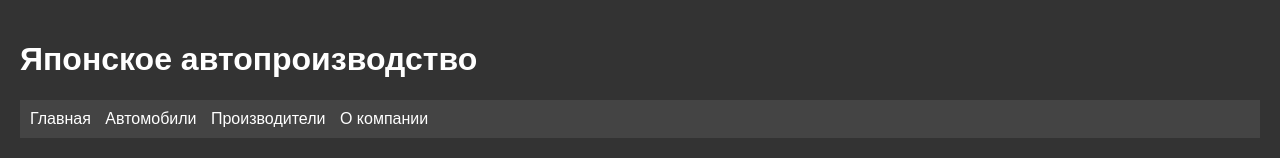
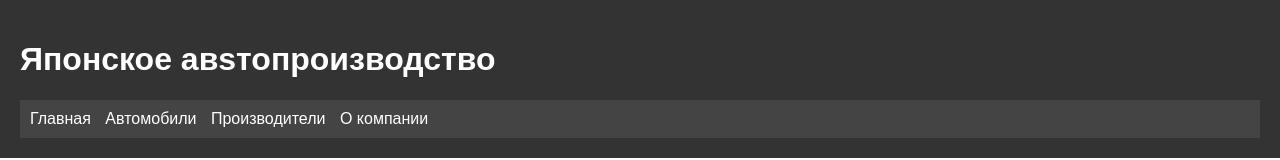
Before and after one commit to keaziq/project_education, a plain HTML site: page verst/index.html in a window 1280 px wide. Shown: the top 160 px of the page. Drawn offline with Linux system fonts and the light colour scheme.

Commit message:
ЭПроект учебной практики

```diff
--- a/verst/index.html
+++ b/verst/index.html
@@ -6,7 +6,7 @@
 </head>
 <body>
     <header>
-            <h1>Японское автопроизводство</h1>
+            <h1>Японское авsтопроизводство</h1>
         <nav>
             <ul>
                 <li><a href="index.html">Главная</a></li>
```
